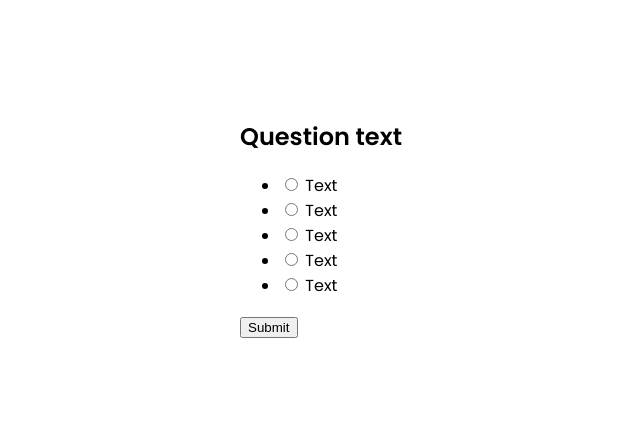
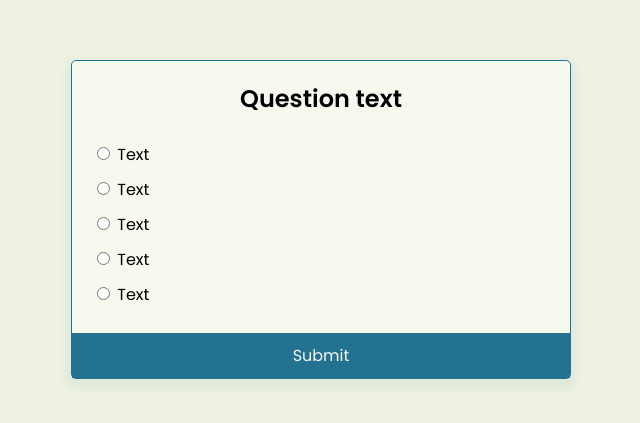
Before and after one commit to DasaGott/Quiz-app, a plain HTML site: page index.html in a window 1280 px wide. Shown: the part 181-604 px from the top of the page, without its empty margins (319-959 px from the left). Drawn offline with Linux system fonts and the light colour scheme.

Commit message:
Styling the app appearance

```diff
--- a/style.css
+++ b/style.css
@@ -6,10 +6,56 @@
 
 body {
   font-family: "Poppins", sans-serif;
+  background-color: #eef2e2;
   margin: 0;
   height: 100vh;
   display: flex;
-  flex-direction: column;
   justify-content: center;
   align-items: center;
 }
+
+.quiz-container {
+  border: 1px solid #247291;
+  width: 500px;
+  padding-top: 20px;
+  border-radius: 5px;
+  box-shadow: 0 5px 10px 5px #24729110;
+  background-color: #f5f9ee;
+}
+
+.quiz-header {
+  display: flex;
+  flex-direction: column;
+}
+
+h2 {
+  text-align: center;
+  margin: 0;
+}
+
+ul {
+  list-style: none;
+  padding-left: 10px;
+}
+
+ul li {
+  margin: 10px;
+}
+
+button {
+  border: none;
+  margin: 0;
+  background-color: #247291;
+  color: #f5f9ee;
+  padding: 10px;
+  width: 100%;
+  font-size: 16px;
+  cursor: pointer;
+  font-family: inherit;
+  transition: all 200ms ease-in-out;
+}
+
+button:hover,
+button:focus {
+  background-color: #12536e;
+}
```
